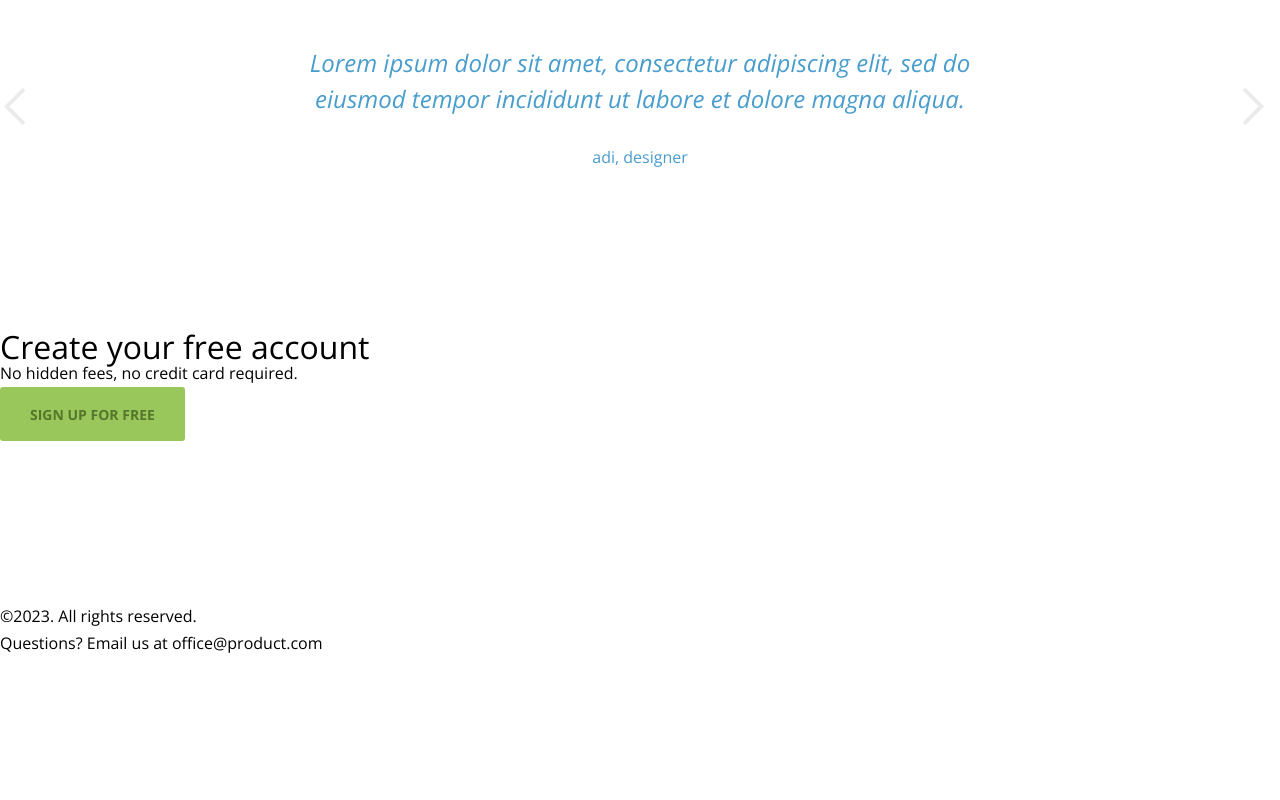
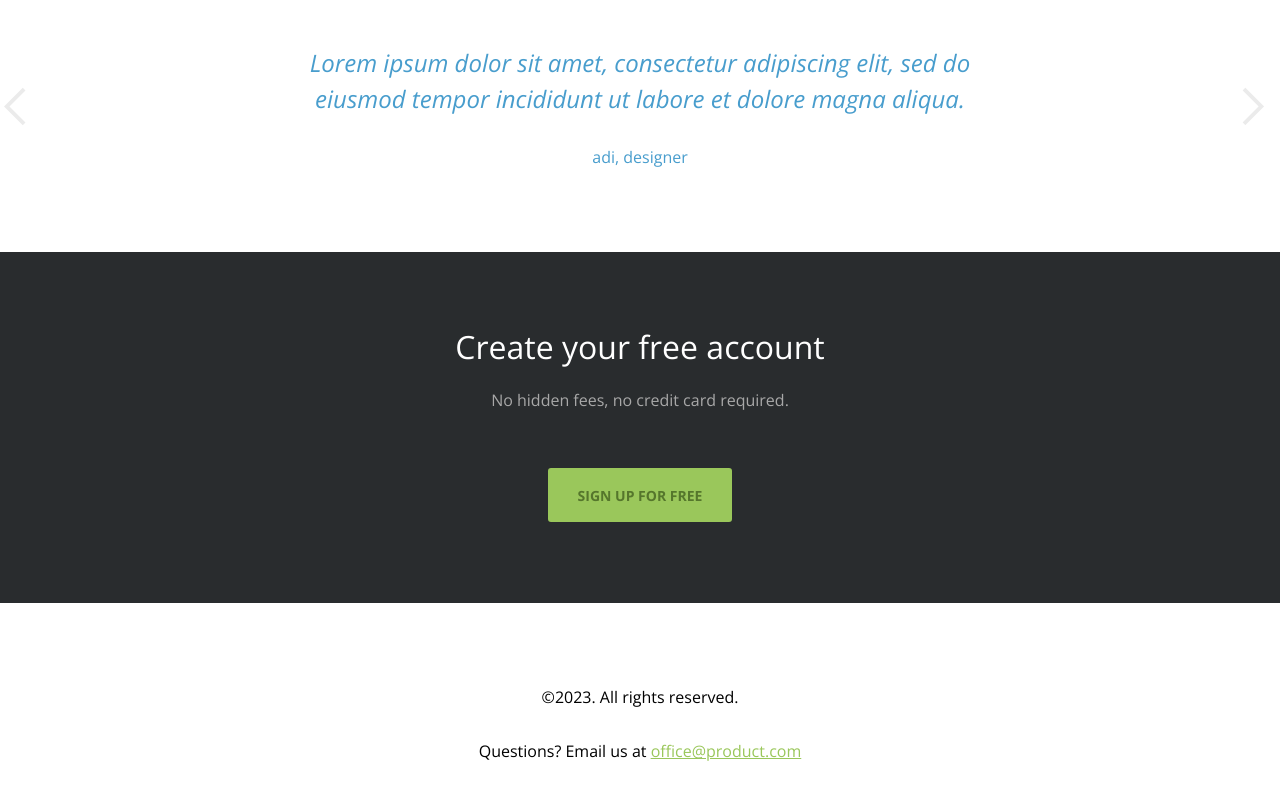
Before and after one commit to meekyung/acme-portfolio, a plain HTML site: page index.html in a window 1280 px wide. Shown: the part 1196-1996 px from the top of the page. Before the commit the page ends 1934 px from the top, so only its background shows below. Drawn offline with nearby package versions, Linux system fonts and the light colour scheme.

```diff
--- a/css/common.css
+++ b/css/common.css
@@ -187,3 +187,26 @@
 header nav ul li:first-child a{
   color: var(--black);
 }
+
+/* FOOTER */
+.cta{
+  background: #292C2E;
+  display: flex;
+  flex-direction: column;
+  align-items: center;
+  gap: 54px;
+  text-align: center;
+}
+.cta .section_tt{
+  color: var(--white);
+  margin-bottom: 27px;
+}
+.cta .section_desc{
+  color: var(--medium-gray);
+}
+.copyright{
+  display: flex;
+  flex-direction: column;
+  align-items: center;
+  gap: 27px;
+}
--- a/index.html
+++ b/index.html
@@ -119,7 +119,7 @@
     </div>
     <div class="copyright big_pd">
       <p>&copy;2023. All rights reserved.</p>
-      <p>Questions? Email us at office@product.com</p>
+      <p>Questions? Email us at <a href="mailto:office@product.com" class="link primary">office@product.com</a></p>
     </div>
   </footer>
 </body>
```
